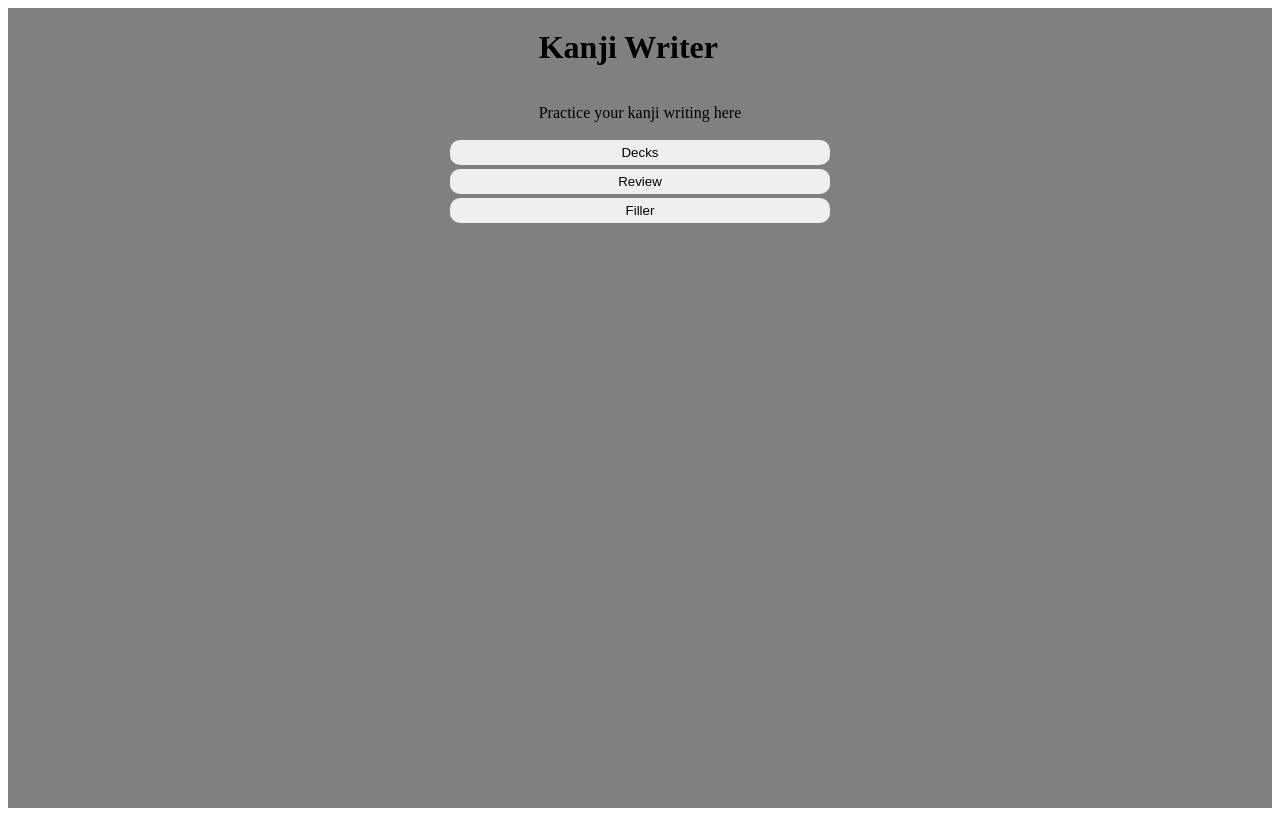
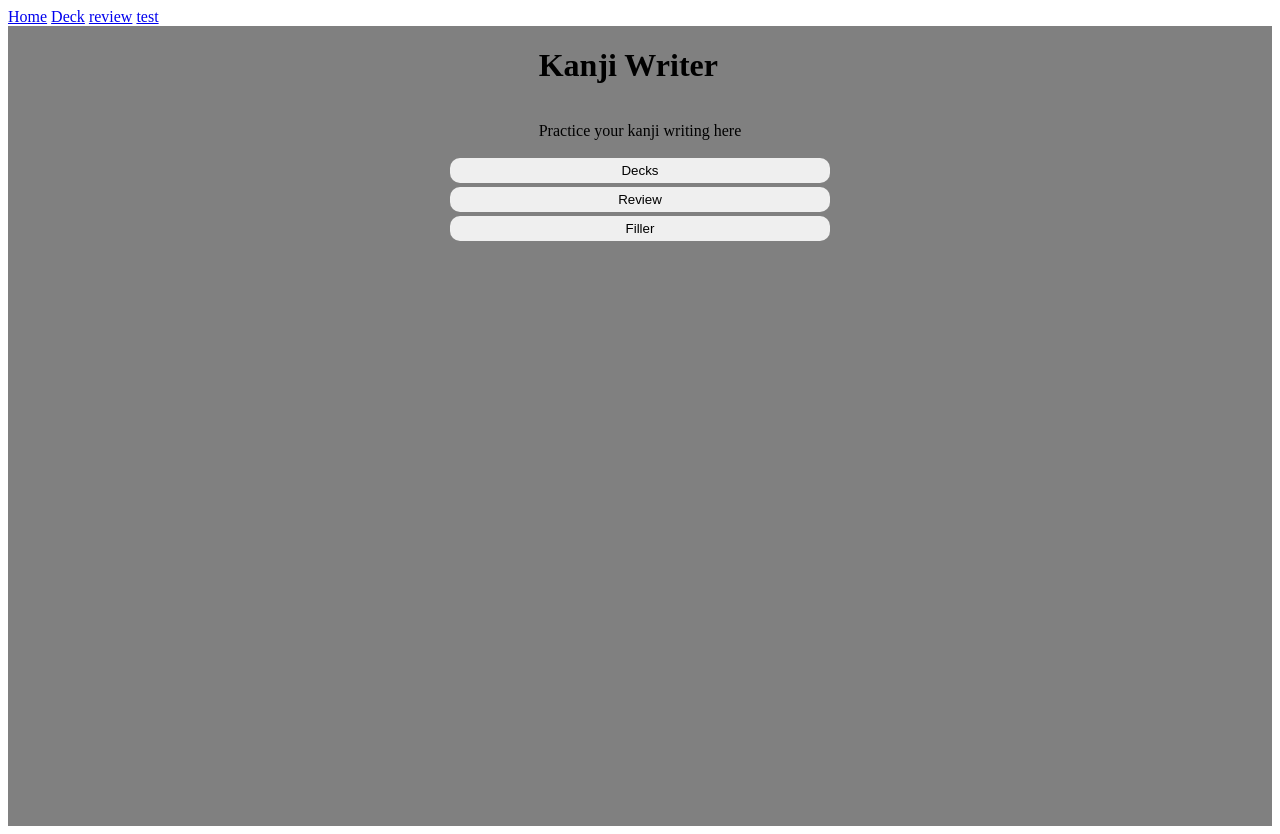
Before and after one commit to Kaeham/Kanji-Writer, a SvelteKit app in the folder KanjiWriter/: page / in a window 1280 px wide. Built offline with nearby package versions, Linux system fonts and the light colour scheme.

Commit message:
Added temporary navbar

```diff
--- a/KanjiWriter/src/routes/+layout.svelte
+++ b/KanjiWriter/src/routes/+layout.svelte
@@ -8,5 +8,28 @@
 	<link rel="icon" href={favicon} />
 </svelte:head>
 
+<nav>
+	<!-- <ul class="navbar"></ul>
+		<li class="navItem"> <a href="/"> Home</a></li>
+		<li class="navItem"> <a href="/deck"> Deck</a></li>
+		<li class="navItem"> <a href="/review"> Review</a></li>
+		<li class="navItem"> <a href="/test"> Test</a></li>
+	</ul> -->
+	<a href="/"> Home</a>
+	<a href="/deck"> Deck</a>
+	<a href="/review"> review</a>
+	<a href="/test"> test</a>
+</nav>
+
+<style>
+	.navbar {
+		display: flex;
+		flex-direction: row;
+	}
+	.navItem {
+		padding-right: 20px;
+
+	}
+</style>
 
 {@render children()}
```
